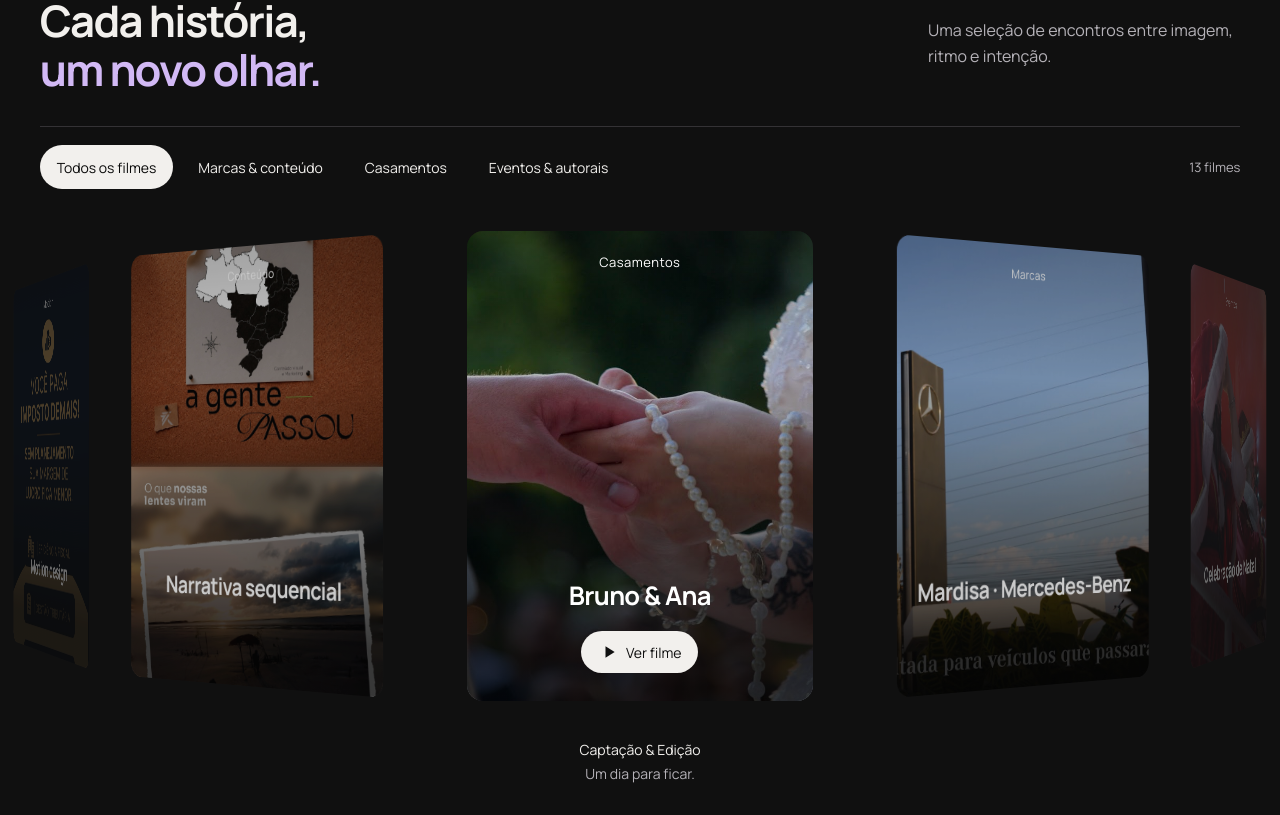
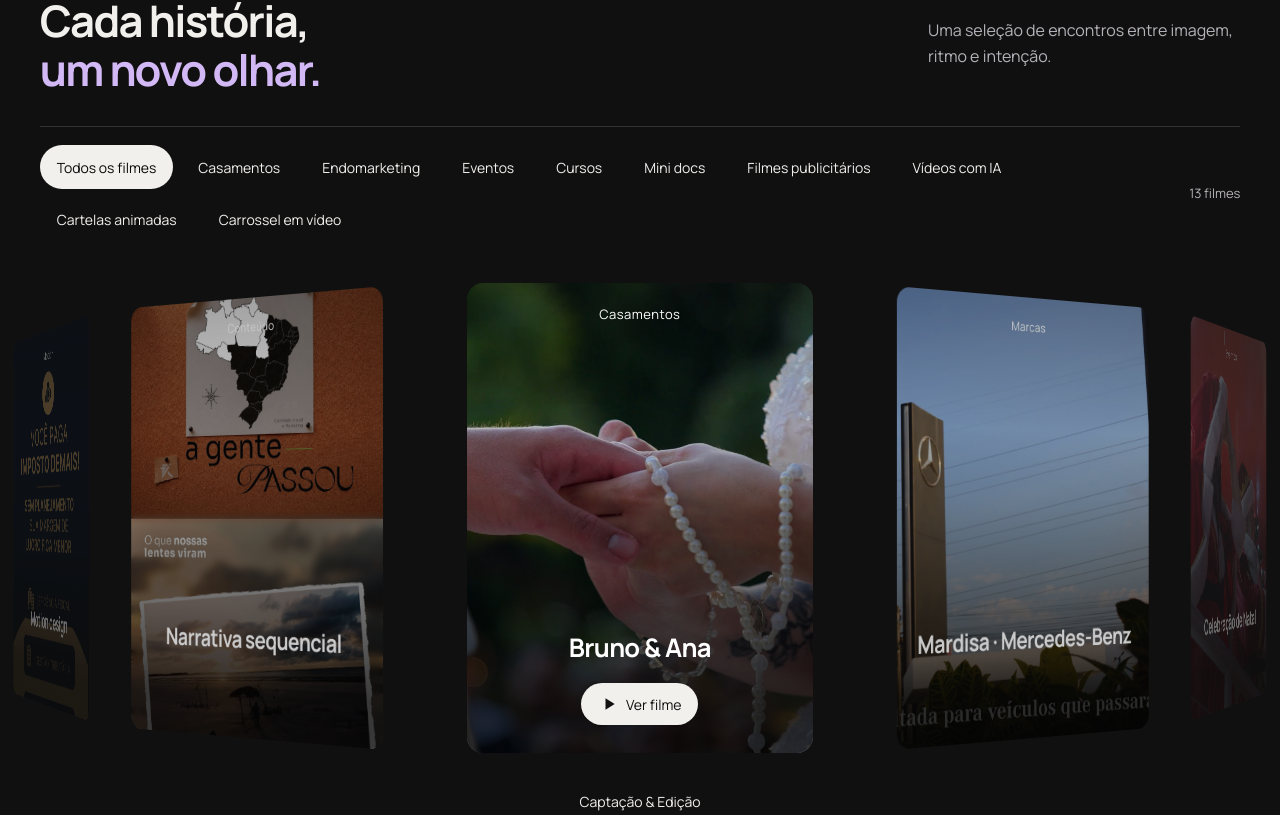
Before and after one commit to diegosou4/Miguel-Greco-Portifolio-AudioVisual, a React (Vite) app: page / in a window 1280 px wide. Shown: the part 883-1698 px from the top of the page. Built offline with nearby package versions, Linux system fonts and the light colour scheme.

Commit message:
Match portfolio filters to original project categories

```diff
--- a/src/main.jsx
+++ b/src/main.jsx
@@ -5,7 +5,18 @@ import './styles.css';
 
 const whatsapp = 'https://wa.me/5561992508562';
 const contactLink = (message = 'Olá, Miguel! Vi seu portfólio e gostaria de conversar sobre um projeto.') => `${whatsapp}?text=${encodeURIComponent(message)}`;
-const categories = [{ id: 'todos', label: 'Todos os filmes' }, { id: 'marcas', label: 'Marcas & conteúdo' }, { id: 'casamentos', label: 'Casamentos' }, { id: 'eventos', label: 'Eventos & autorais' }];
+const categories = [
+  { id: 'todos', label: 'Todos os filmes' },
+  { id: 'casamentos', label: 'Casamentos' },
+  { id: 'endomarketing', label: 'Endomarketing' },
+  { id: 'eventos', label: 'Eventos' },
+  { id: 'cursos', label: 'Cursos' },
+  { id: 'minidocs', label: 'Mini docs' },
+  { id: 'publicitarios', label: 'Filmes publicitários' },
+  { id: 'ia', label: 'Vídeos com IA' },
+  { id: 'cartelas', label: 'Cartelas animadas' },
+  { id: 'carrossel', label: 'Carrossel em vídeo' }
+];
 
 // WhatsApp brand glyph: Simple Icons, CC0. https://simpleicons.org/
 const whatsappGlyph = 'M17.472 14.382c-.297-.149-1.758-.867-2.03-.967-.273-.099-.471-.148-.67.15-.197.297-.767.966-.94 1.164-.173.199-.347.223-.644.075-.297-.15-1.255-.463-2.39-1.475-.883-.788-1.48-1.761-1.653-2.059-.173-.297-.018-.458.13-.606.134-.133.298-.347.446-.52.149-.174.198-.298.298-.497.099-.198.05-.371-.025-.52-.075-.149-.669-1.612-.916-2.207-.242-.579-.487-.5-.669-.51-.173-.008-.371-.01-.57-.01-.198 0-.52.074-.792.372-.272.297-1.04 1.016-1.04 2.479 0 1.462 1.065 2.875 1.213 3.074.149.198 2.096 3.2 5.077 4.487.709.306 1.262.489 1.694.625.712.227 1.36.195 1.871.118.571-.085 1.758-.719 2.006-1.413.248-.694.248-1.289.173-1.413-.074-.124-.272-.198-.57-.347m-5.421 7.403h-.004a9.87 9.87 0 01-5.031-1.378l-.361-.214-3.741.982.998-3.648-.235-.374a9.86 9.86 0 01-1.51-5.26c.001-5.45 4.436-9.884 9.888-9.884 2.64 0 5.122 1.03 6.988 2.898a9.825 9.825 0 012.893 6.994c-.003 5.45-4.437 9.884-9.885 9.884m8.413-18.297A11.815 11.815 0 0012.05 0C5.495 0 .16 5.335.157 11.892c0 2.096.547 4.142 1.588 5.945L.057 24l6.305-1.654a11.882 11.882 0 005.683 1.448h.005c6.554 0 11.89-5.335 11.893-11.893a11.821 11.821 0 00-3.48-8.413Z';
@@ -121,7 +132,7 @@ function Portfolio({ filter, setFilter }) {
   const gesture = useRef(null);
   const suppressClick = useRef(false);
   const wheelTime = useRef(0);
-  const list = filter === 'todos' ? projects : projects.filter(p => p.group === filter);
+  const list = filter === 'todos' ? projects : projects.filter(p => p.category === filter);
   const selection = list.map(p => p.id).join(',');
   const current = ((active % list.length) + list.length) % list.length;
   const selected = list[current];
@@ -184,7 +195,7 @@ function Portfolio({ filter, setFilter }) {
 
 function Pathways({ choose }) {
   return <section className="pathways" aria-label="Encontre o filme para a sua história">
-    <div className="pathway pathway-brands"><div className="pathway-copy"><h2>Uma marca.<br /><em>Uma presença.</em></h2><p>Publicidade, conteúdo e eventos.<br />Seu universo traduzido em imagem.</p><a href="#trabalhos" className="text-link" onClick={() => choose('marcas')}>Conheça os filmes para marcas</a></div><img src="/assets/project-4.jpg" alt="Detalhe de uma ativação da Amstel Ultra" loading="lazy" width="1600" height="900" /></div>
+    <div className="pathway pathway-brands"><div className="pathway-copy"><h2>Uma marca.<br /><em>Uma presença.</em></h2><p>Publicidade, conteúdo e eventos.<br />Seu universo traduzido em imagem.</p><a href="#trabalhos" className="text-link" onClick={() => choose('publicitarios')}>Conheça os filmes publicitários</a></div><img src="/assets/project-4.jpg" alt="Detalhe de uma ativação da Amstel Ultra" loading="lazy" width="1600" height="900" /></div>
     <div className="pathway pathway-weddings"><img src="/assets/project-1.jpg" alt="As mãos de Bruno e Ana durante o casamento" loading="lazy" width="1600" height="900" /><div className="pathway-copy"><h2>Um dia.<br /><em>Todos os sentidos.</em></h2><p>O gesto, o abraço, o que passou depressa.<br />Um filme para voltar a sentir.</p><a href="#filme/bruno-e-ana" className="text-link">Conheça o filme de Bruno & Ana</a></div></div>
   </section>;
 }
```
Also changed, not shown: .impeccable/surfaces/home.md, 1 other file (tests, documents, lock files or other folders).
